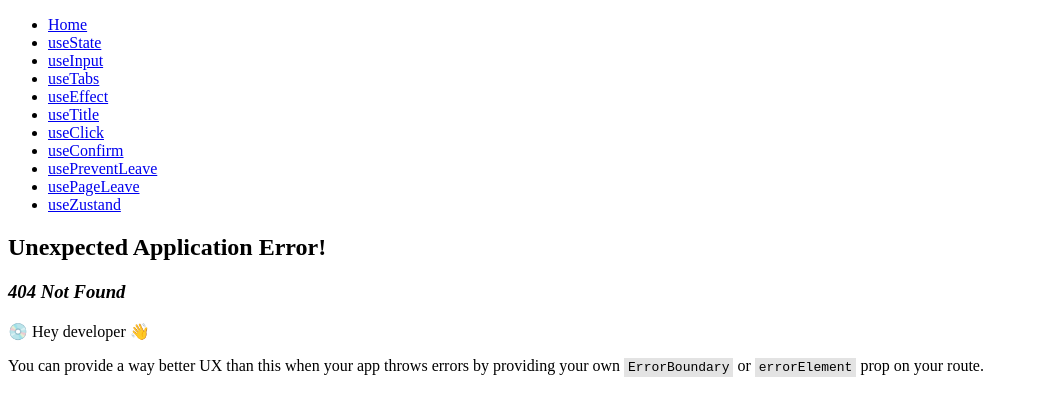
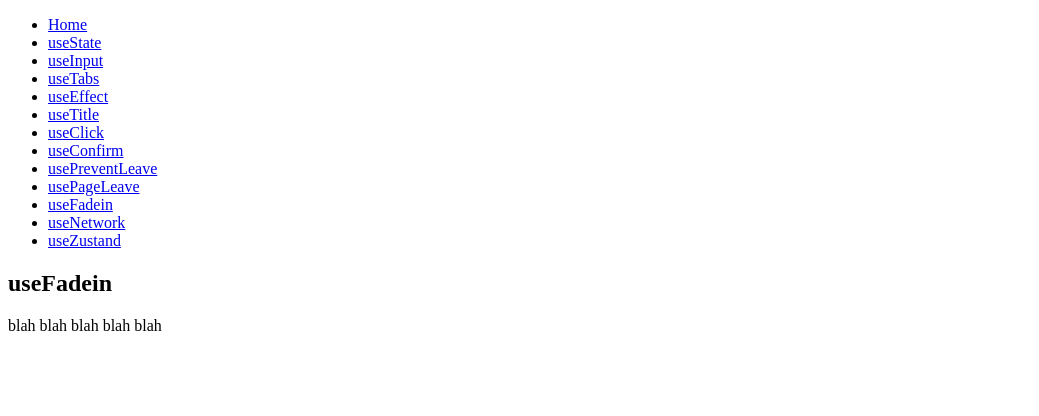
Before and after one commit to WilleLee/react-hooks-practice, a React (Create React App) app: page /hooks/use-fadein in a window 1280 px wide. Before the commit this address had no page. Shown: the top 416 px of the page, without its empty margins (0-1039 px from the left). Built offline with nearby package versions, Linux system fonts and the light colour scheme.

Commit message:
add useFadein

```diff
--- a/src/components/NavBar.js
+++ b/src/components/NavBar.js
@@ -33,6 +33,12 @@ const NavBar = () => {
           <a href={`/hooks/use-page-leave`}>usePageLeave</a>
         </li>
         <li>
+          <a href={`/hooks/use-fadein`}>useFadein</a>
+        </li>
+        <li>
+          <a href={`/hooks/use-network`}>useNetwork</a>
+        </li>
+        <li>
           <a href={`/use-zustand`}>useZustand</a>
         </li>
       </ul>
--- /dev/null
+++ b/src/hooks/useFadein.js
@@ -0,0 +1,21 @@
+import { useEffect, useRef } from "react";
+
+const useFadein = (duration = 1, delay = 0) => {
+  const element = useRef();
+  console.log(element);
+  useEffect(() => {
+    const { current } = element;
+    if (typeof duration !== "number" || typeof delay !== "number" || !current)
+      return;
+    if (current) {
+      current.style.transition = `opacity ${duration}s ease-in-out ${delay}s`;
+      current.style.opacity = 1;
+    }
+  }, [duration, delay]);
+  return {
+    ref: element,
+    style: { opacity: 0 },
+  };
+};
+
+export default useFadein;
--- a/src/router.js
+++ b/src/router.js
@@ -3,7 +3,9 @@ import Home from "./routes/Home";
 import UseClickHook from "./routes/UseClickHook";
 import UseConfirmHook from "./routes/UseConfirmHook";
 import UseEffectHook from "./routes/UseEffectHook";
+import UseFadeinHook from "./routes/UseFadeinHook";
 import UseInputHook from "./routes/UseInputHook";
+import UseNetworkHook from "./routes/UseNetworkHook";
 import UsePageLeaveHook from "./routes/UsePageLeaveHook";
 import UsePreventLeaveHook from "./routes/UsePreventLeaveHook";
 import UseStateHook from "./routes/UseStateHook";
@@ -22,6 +24,8 @@ const router = createBrowserRouter([
   { path: "/hooks/use-confirm", element: <UseConfirmHook /> },
   { path: "/hooks/use-prevent-leave", element: <UsePreventLeaveHook /> },
   { path: "/hooks/use-page-leave", element: <UsePageLeaveHook /> },
+  { path: "/hooks/use-fadein", element: <UseFadeinHook /> },
+  { path: "/hooks/use-network", element: <UseNetworkHook /> },
   { path: "/use-zustand", element: <UseZustand /> },
 ]);
 
--- /dev/null
+++ b/src/routes/UseFadeinHook.js
@@ -0,0 +1,14 @@
+import useFadein from "../hooks/useFadein";
+
+const UseFadeinHook = () => {
+  const onFadeinH1 = useFadein(1.5);
+  const onFadeinP = useFadein(1.5, 1);
+  return (
+    <section>
+      <h1 {...onFadeinH1}>useFadein</h1>
+      <p {...onFadeinP}>blah blah blah blah blah</p>
+    </section>
+  );
+};
+
+export default UseFadeinHook;
--- /dev/null
+++ b/src/routes/UseNetworkHook.js
@@ -0,0 +1,9 @@
+const UseNetworkHook = () => {
+  return (
+    <section>
+      <h1>useNetwork</h1>
+    </section>
+  );
+};
+
+export default UseNetworkHook;
```
